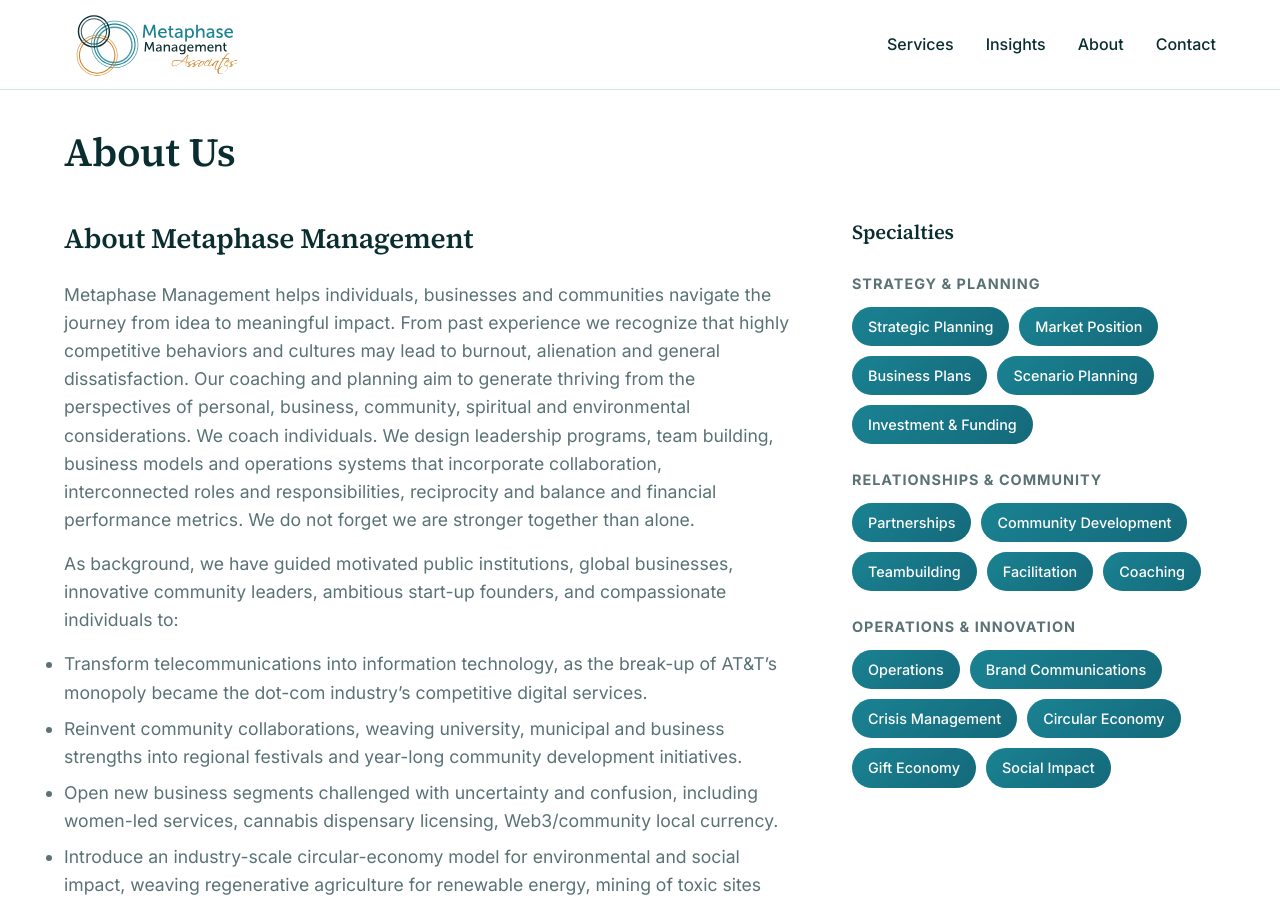
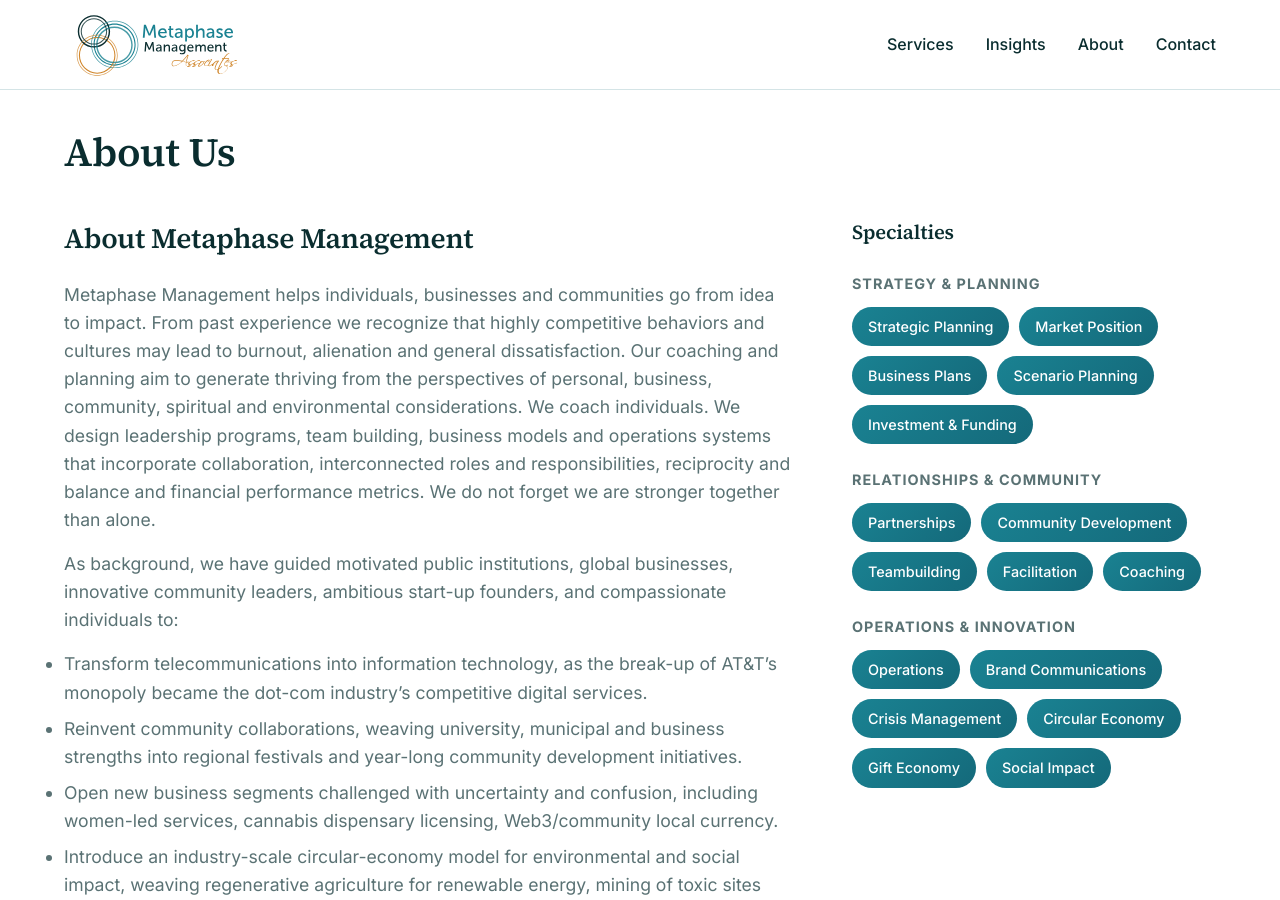
Before and after one commit to RPPLee/susan-website, a Jekyll site: the page built from pages/about.md, in a window 1280 px wide and 900 px high. Built offline with Jekyll 4.4.1, drawn with Linux system fonts in a browser that asks for light colours; some of the changed text lies outside the part shown.

Commit message:
Tagline reads "From Idea to Impact" everywhere on the site
Lee asked for "From Idea to Impact", not "the journey from idea to impact".
The footer tagline drops "Meaningful". The meta description, the card page
intro and the two About paragraphs now say "go from idea to impact". The
default share image, the preview most links show, is re-rendered with the
new headline.

Co-Authored-By: Claude Opus 5.5 <noreply@anthropic.com>
Claude-Session: https://claude.ai/code/session_015qX9YHQvccsubZUEXTgMBc

```diff
--- a/_config.yml
+++ b/_config.yml
@@ -1,6 +1,6 @@
 # Site Build Settings
 title: Metaphase Management Associates
-description: We help clients navigate the journey from idea to meaningful impact.
+description: We help clients go from idea to impact.
 baseurl: ""
 url: "https://metaphasemgt.com"
 
--- a/_data/home.yml
+++ b/_data/home.yml
@@ -25,7 +25,7 @@ sections:
     caption: Susan Mills, Founder & CEO
     text: >-
       Metaphase Management helps individuals, businesses and communities
-      navigate the journey from idea to meaningful impact. We coach individuals
+      go from idea to impact. We coach individuals
       and design leadership programs, team building, business models and
       operations that balance personal, business, community, spiritual and
       environmental considerations, because competitive cultures alone lead to
--- a/_data/settings.yml
+++ b/_data/settings.yml
@@ -1,7 +1,7 @@
 # Site Settings
 title: Metaphase Management Associates
-tagline: From Idea to Meaningful Impact
-description: We help clients navigate the journey from idea to meaningful impact.
+tagline: From Idea to Impact
+description: We help clients go from idea to impact.
 baseurl: ""
 
 # Author Info
--- a/pages/about.md
+++ b/pages/about.md
@@ -30,8 +30,8 @@ specialties:
       - Social Impact
 company_heading: About Metaphase Management
 company_text: >-
-  Metaphase Management helps individuals, businesses and communities navigate the journey from
-  idea to meaningful impact. From past experience we recognize that highly competitive behaviors
+  Metaphase Management helps individuals, businesses and communities go from idea
+  to impact. From past experience we recognize that highly competitive behaviors
   and cultures may lead to burnout, alienation and general dissatisfaction. Our coaching and
   planning aim to generate thriving from the perspectives of personal, business, community,
   spiritual and environmental considerations. We coach individuals. We design leadership
--- a/pages/card.html
+++ b/pages/card.html
@@ -5,7 +5,7 @@ permalink: /card/
 image: /assets/social/share-card.png
 description: Susan Mills, Founder of Metaphase Management Associates. Save the contact, call, email, or connect on LinkedIn.
 heading: Susan Mills
-intro: Helping clients navigate the journey from idea to meaningful impact.
+intro: Helping clients go from idea to impact.
 save_label: Save contact
 ---
 {%- assign a = site.data.settings.author -%}
```
Also changed, not shown: assets/social/share-default.png.
